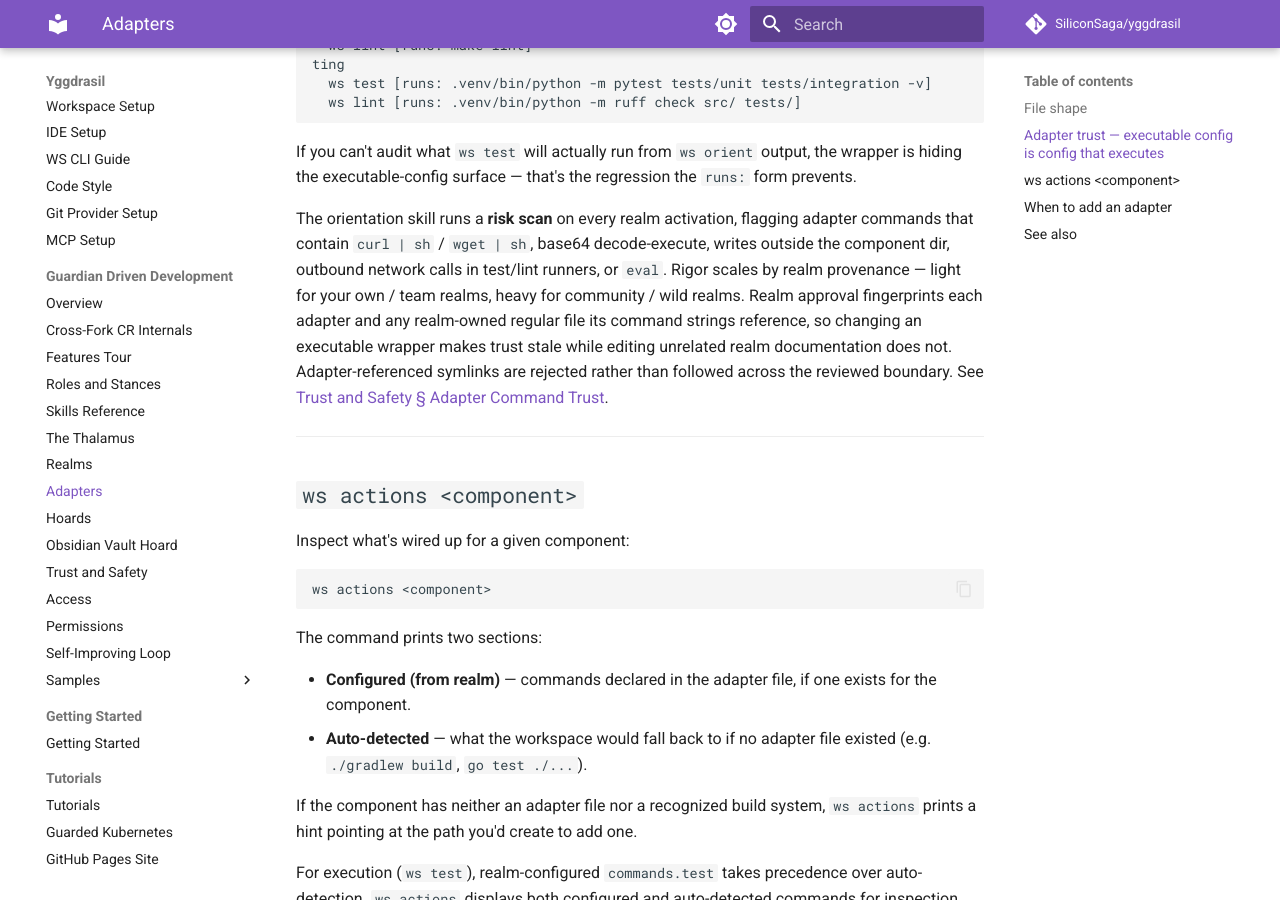
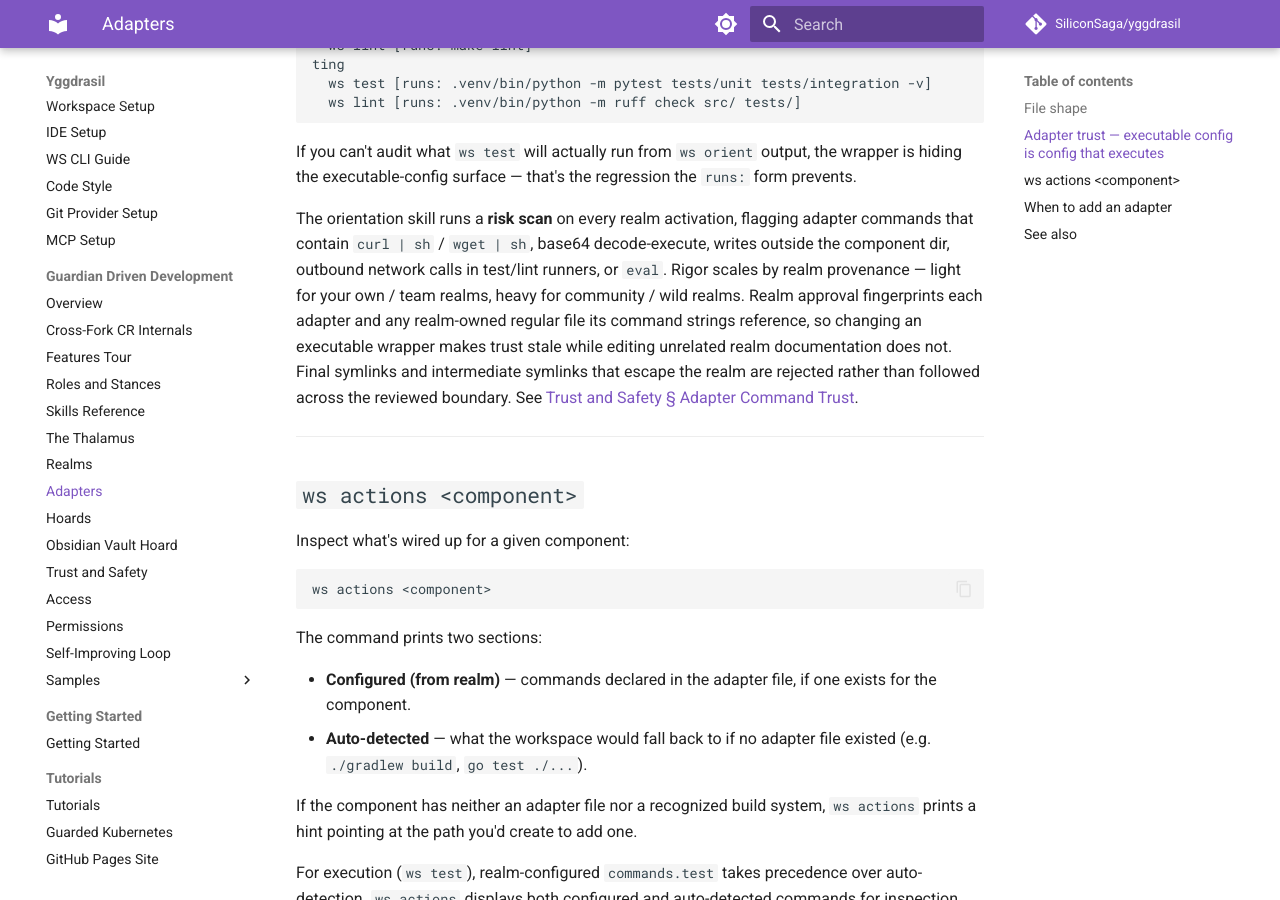
Before and after one commit to SiliconSaga/yggdrasil, an MkDocs documentation site: the page built from docs/gdd/adapters.md, in a window 1280 px wide and 900 px high, scrolled down 1469 px. Built offline with MkDocs 1.6.1 and Material for MkDocs 9.7.7, drawn with Linux system fonts in a browser that asks for light colours; comment, search, counter and statistics services are not loaded.

Commit message:
fix(trust): close helper execution escapes
Deny Git's supported global exec-path helper override before broad permission matching. Reject adapter helper paths that lexically enter a realm but canonically escape it through an intermediate symlink, and document the containment boundary.

Co-Authored-By: Codex GPT-5 <noreply@openai.com>

```diff
--- a/docs/gdd/adapters.md
+++ b/docs/gdd/adapters.md
@@ -47,7 +47,7 @@ ting
 
 If you can't audit what `ws test` will actually run from `ws orient` output, the wrapper is hiding the executable-config surface — that's the regression the `runs:` form prevents.
 
-The orientation skill runs a **risk scan** on every realm activation, flagging adapter commands that contain `curl | sh` / `wget | sh`, base64 decode-execute, writes outside the component dir, outbound network calls in test/lint runners, or `eval`. Rigor scales by realm provenance — light for your own / team realms, heavy for community / wild realms. Realm approval fingerprints each adapter and any realm-owned regular file its command strings reference, so changing an executable wrapper makes trust stale while editing unrelated realm documentation does not. Adapter-referenced symlinks are rejected rather than followed across the reviewed boundary. See [Trust and Safety § Adapter Command Trust](trust-and-safety.md#adapter-command-trust).
+The orientation skill runs a **risk scan** on every realm activation, flagging adapter commands that contain `curl | sh` / `wget | sh`, base64 decode-execute, writes outside the component dir, outbound network calls in test/lint runners, or `eval`. Rigor scales by realm provenance — light for your own / team realms, heavy for community / wild realms. Realm approval fingerprints each adapter and any realm-owned regular file its command strings reference, so changing an executable wrapper makes trust stale while editing unrelated realm documentation does not. Final symlinks and intermediate symlinks that escape the realm are rejected rather than followed across the reviewed boundary. See [Trust and Safety § Adapter Command Trust](trust-and-safety.md#adapter-command-trust).
 
 ---
 
```
Also changed, not shown: docs/gdd/trust-and-safety.md (+1 -1 lines), 4 other files.
